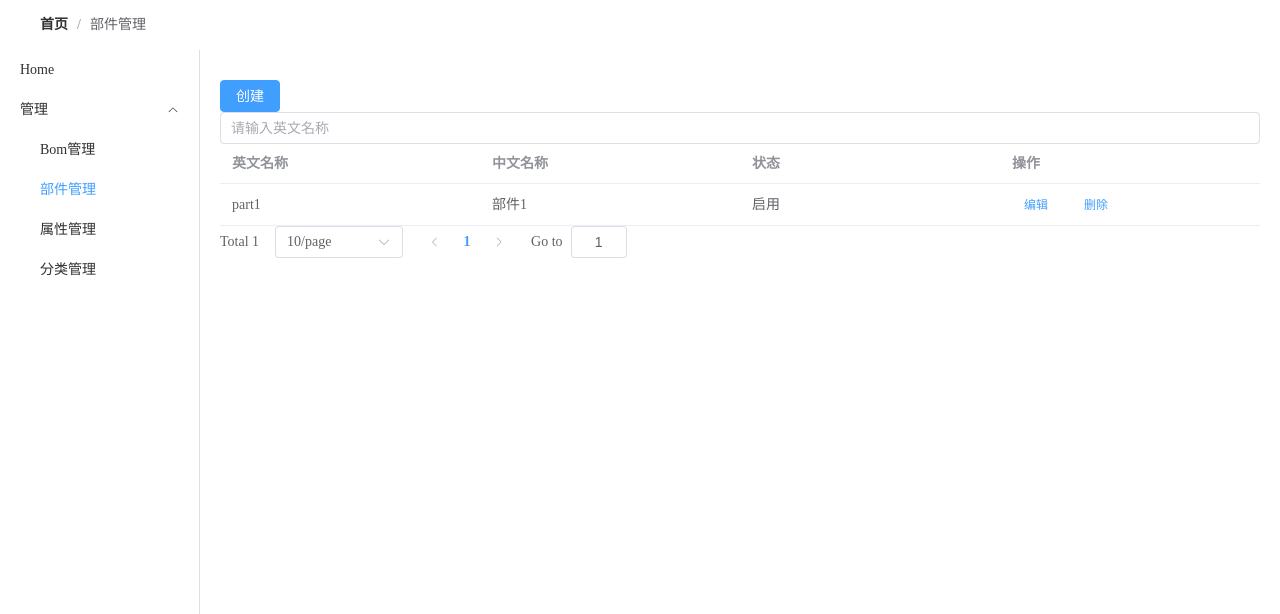
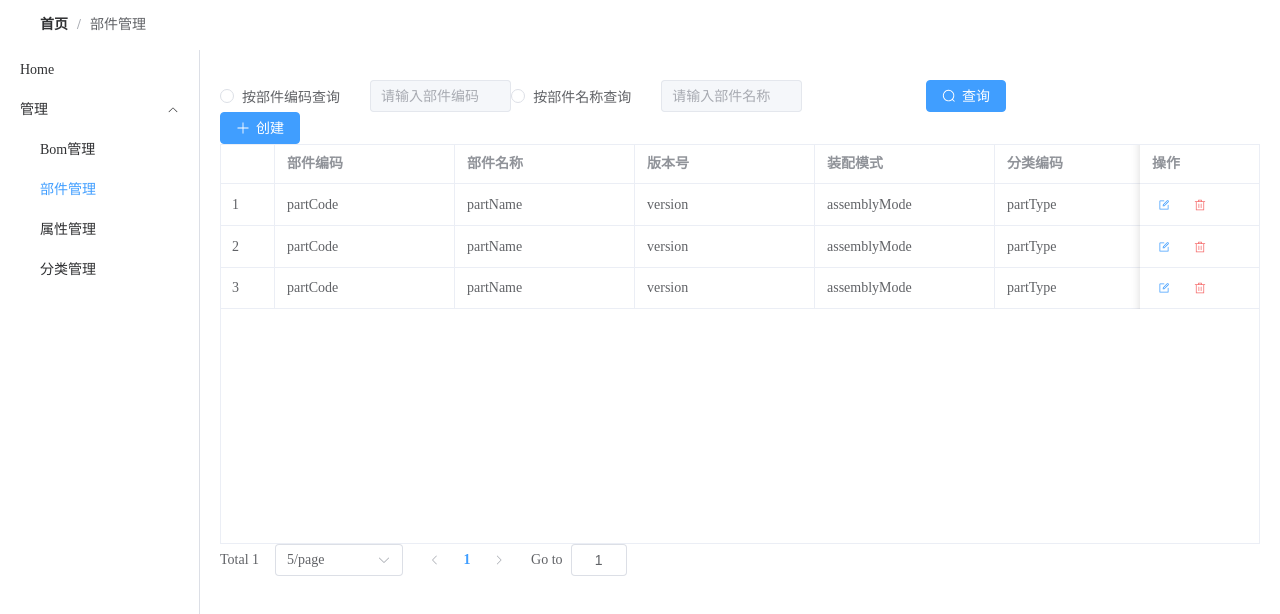
Before and after one commit to Glimound/mini-bom-frontend, a Vue app: page /partManagement in a window 1280 px wide. Shown: the top 614 px of the page. Built offline with nearby package versions, Linux system fonts and the light colour scheme.

Commit message:
添加Part创/改的对话框组件，大致完成part的界面，处理逻辑待做

```diff
--- /dev/null
+++ b/src/components/DialogCreatePart.vue
@@ -0,0 +1,220 @@
+<template>
+  <el-dialog
+    :title="props.type == 'add' ? '添加部件' : '修改部件'"
+    v-model="state.visible"
+    width="600px"
+  >
+    <el-collapse v-model="activeNames">
+      <el-collapse-item title="基本属性" name="1">
+        <el-form :model="state.partData" label-width="120px">
+          <el-form-item label="产品" prop="product" required>
+            <el-input
+              v-model="state.partData.product"
+              placeholder="如笔记本电脑"
+            ></el-input>
+          </el-form-item>
+          <el-form-item label="部件名称" prop="partName" required>
+            <el-input
+              v-model="state.partData.partName"
+            ></el-input>
+          </el-form-item>
+          <el-form-item label="默认单位" prop="defaultUnit" required>
+            <el-select v-model="state.partData.defaultUnit" placeholder="请选择">
+                <el-option
+                    v-for="item in defaultUnitOptions"
+                    :key="item.value"
+                    :label="item.label"
+                    :value="item.value"
+                >
+                    {{ item.label }}
+                </el-option>
+            </el-select>
+          </el-form-item>
+          <el-form-item label="来源" prop="source" required>
+            <el-select v-model="state.partData.source" placeholder="请选择来源">
+                <!-- 制造/购买 -->
+                <el-option label="制造" value="1"></el-option>
+                <el-option label="购买" value="2"></el-option>
+            </el-select>
+          </el-form-item>
+          <el-form-item label="装配模式" prop="assemblyMode" required>
+            <el-select v-model="state.partData.assemblyMode" placeholder="请选择装配模式">
+              <!--  装配part/零件part -->
+                <el-option label="装配part" value="装配part"></el-option>
+                <el-option label="零件part" value="零件part"></el-option>
+            </el-select>
+          </el-form-item>
+          <el-form-item label="分类" prop="classification">
+            <el-input v-model="state.partData.classification"></el-input>
+          </el-form-item>
+        </el-form>
+      </el-collapse-item>
+      <el-collapse-item title="扩展属性" name="2">
+        <el-form :model="state.partData" label-width="120px">
+            <!-- todo: 分类代码应直接通过分类获取 -->
+          <el-form-item label="分类代码" prop="classificationCode">
+            <el-input
+              v-model="state.partData.classificationCode"
+              placeholder="请输入分类代码"
+            ></el-input>
+          </el-form-item>
+          <el-form-item label="品牌" prop="brand">
+            <el-input v-model="state.partData.brand" placeholder="请输入品牌"></el-input>
+          </el-form-item>
+          <el-form-item label="型号" prop="model">
+            <el-input v-model="state.partData.model" placeholder="请输入型号"></el-input>
+          </el-form-item>
+        </el-form>
+      </el-collapse-item>
+    </el-collapse>
+    <template #footer>
+      <span class="dialog-footer">
+        <el-button @click="state.visible = false">取 消</el-button>
+        <el-button type="primary" @click="submitForm">确 定</el-button>
+      </span>
+    </template>
+  </el-dialog>
+</template>
+
+<script setup>
+import { reactive, ref } from "vue";
+import { useRoute } from "vue-router";
+//import axios from "@/utils/axios";
+import { ElMessage } from "element-plus";
+
+const props = defineProps({
+  type: String, // 用于判断是添加还是编辑
+  reload: Function // 添加或修改完后，刷新列表页
+});
+
+//默认单位的枚举值
+const defaultUnitOptions = [
+  {
+    value: "PCS",
+    label: "PCS",
+  },
+  {
+    value: "SITE",
+    label: "SITE",
+  },
+  {
+    value: "SET",
+    label: "SET",
+  },
+  {
+    value: "M",
+    label: "M",
+  },
+  {
+    value: "EACH",
+    label: "EACH",
+  },
+  {
+    value: "HOP",
+    label: "HOP",
+  },
+  {
+    value: "M*M",
+    label: "M*M",
+  },
+  {
+    value: "TRP",
+    label: "TRP",
+  },
+  {
+    value: "MON",
+    label: "MON",
+  },
+  {
+    value: "KG",
+    label: "KG",
+  },
+];
+
+const formRef = ref(null);
+const route = useRoute();
+const state = reactive({
+  visible: false,
+  partData: {
+    product: "",
+    partName: "",
+    defaultUnit: "",
+    source: "",
+    assemblyMode: "",
+    classification: "",
+    classificationCode: "",
+    brand: "",
+    model: "",
+  },
+
+});
+
+// 开启弹窗 todo:确定接口后再完成
+const open = (id) => {
+  state.visible = true;
+  if (id) {
+    state.id = id;
+    // 如果是有 id 传入，证明是修改模式
+    getDetail(id);
+  } else {
+  }
+};
+/*
+// todo:确定接口后再完成
+// 获取详情
+const getDetail = (id) => {
+  axios.get(`/categories/${id}`).then((res) => {
+    state.ruleForm = {
+      name: res.categoryName,
+      rank: res.categoryRank,
+    };
+    state.parentId = res.parentId;
+    state.categoryLevel = res.categoryLevel;
+  });
+};
+// 关闭弹窗
+const close = () => {
+  state.visible = false;
+};
+
+
+const submitForm = () => {
+  formRef.value.validate((valid) => {
+    if (valid) {
+      if (props.type == "add") {
+        // 添加方法
+        axios
+          .post("/categories", {
+            categoryLevel: state.categoryLevel,
+            parentId: state.parentId,
+            categoryName: state.ruleForm.name,
+            categoryRank: state.ruleForm.rank,
+          })
+          .then(() => {
+            ElMessage.success("添加成功");
+            state.visible = false;
+            // 接口回调之后，运行重新获取列表方法 reload
+            if (props.reload) props.reload();
+          });
+      } else {
+        // 修改方法
+        axios
+          .put("/categories", {
+            categoryId: state.id,
+            categoryLevel: state.categoryLevel,
+            parentId: state.categoryLevel,
+            categoryName: state.ruleForm.name,
+            categoryRank: state.ruleForm.rank,
+          })
+          .then(() => {
+            ElMessage.success("修改成功");
+            state.visible = false;
+            // 接口回调之后，运行重新获取列表方法 reload
+            if (props.reload) props.reload();
+          });
+      }
+    }
+  });
+};*/
+defineExpose({ open, close });
+</script>
--- a/src/views/ContentView.vue/PartManagement.vue
+++ b/src/views/ContentView.vue/PartManagement.vue
@@ -10,36 +10,74 @@
           <TheNavMenu />
         </el-aside>
         <el-main>
-          <el-button type="primary" @click="handleCreate">创建</el-button>
-          <el-input
-            placeholder="请输入英文名称"
-            v-model="searchKeyword"
-            class="input-with-select"
+          <el-container>
+            <el-radio-group v-model="queryType">
+              <el-radio :label="1">按部件编码查询</el-radio>
+              <el-input
+                placeholder="请输入部件编码"
+                v-model="searchKeywordCode"
+                :disabled="queryType !== 1"
+                class="input-with-select"
+                style="width: 20%"
+              ></el-input>
+              <el-radio :label="2">按部件名称查询</el-radio>
+              <el-input
+                placeholder="请输入部件名称"
+                v-model="searchKeywordName"
+                :disabled="queryType !== 2"
+                class="input-with-select"
+                style="width: 20%"
+              ></el-input>
+            </el-radio-group>
+            <el-button type="primary" :icon="Search" @click="Search">
+              查询
+            </el-button>
+          </el-container>
+          <el-button type="primary" :icon="Plus" @click="handleCreate"
+            >创建</el-button
           >
-            <el-button
-              icon="el-icon-search"
-              @click="handleSearch"
-            ></el-button>
-          </el-input>
-
-          <el-table :data="tableData" style="width: 100%">
+          <el-table :data="tableData" border style="width: 100%" height="400">
+            <el-table-column type="index" width="55" />
             <el-table-column
-              prop="englishName"
-              label="英文名称"
+              prop="partCode"
+              label="部件编码"
+              width="180"
             ></el-table-column>
             <el-table-column
-              prop="chineseName"
-              label="中文名称"
+              prop="partName"
+              label="部件名称"
+              width="180"
             ></el-table-column>
-            <el-table-column prop="status" label="状态"></el-table-column>
-            <el-table-column label="操作">
+            <el-table-column
+              prop="version"
+              label="版本号"
+              width="180"
+            ></el-table-column>
+            <el-table-column
+              prop="assemblyMode"
+              label="装配模式"
+              width="180"
+            ></el-table-column>
+            <el-table-column prop="partType" label="分类编码" width="180">
+            </el-table-column>
+            <el-table-column label="操作" fixed="right" width="120">
               <template #default="{ row }">
-                <el-button type="text" size="small" @click="handleEdit(row)"
-                  >编辑</el-button
-                >
-                <el-button type="text" size="small" @click="handleDelete(row)"
-                  >删除</el-button
-                >
+                <el-button
+                  link
+                  type="primary"
+                  :icon="Edit"
+                  circle
+                  size="small"
+                  @click="handleEdit(row)"
+                ></el-button>
+                <el-button
+                  link
+                  type="danger"
+                  :icon="Delete"
+                  circle
+                  size="small"
+                  @click="handleDelete(row)"
+                ></el-button>
               </template>
             </el-table-column>
           </el-table>
@@ -48,12 +86,13 @@
             @size-change="handleSizeChange"
             @current-change="handleCurrentChange"
             :current-page="currentPage"
-            :page-sizes="[10, 20, 50, 100]"
+            :page-sizes="[5, 10, 20]"
             :page-size="pageSize"
             layout="total, sizes, prev, pager, next, jumper"
             :total="total"
           >
           </el-pagination>
+          <DialogCreatePart ref="addPart" :reload="getPart" :type="state.opType" />
         </el-main>
       </el-container>
     </el-container>
@@ -63,36 +102,71 @@
 <script setup>
 import TheBreadcrumb from "@/components/TheBreadcrumb.vue";
 import TheNavMenu from "@/components/TheNavMenu.vue";
-import { ref } from "vue";
-// 定义表格数据
+import { reactive, ref } from "vue";
+import { Edit, Delete, Search, Plus } from "@element-plus/icons-vue";
+import { ElMessage } from "element-plus";
+import DialogCreatePart from "@/components/DialogCreatePart.vue";
+
+// 定义表格数据 todo: 从后端获取
 const tableData = ref([
-    {
-        englishName: "part1",
-        chineseName: "部件1",
-        status: "启用",
-    }
+  {
+    partCode: "partCode",
+    partName: "partName",
+    version: "version",
+    assemblyMode: "assemblyMode",
+    partType: "partType",
+  },
+  {
+    partCode: "partCode",
+    partName: "partName",
+    version: "version",
+    assemblyMode: "assemblyMode",
+    partType: "partType",
+  },
+  {
+    partCode: "partCode",
+    partName: "partName",
+    version: "version",
+    assemblyMode: "assemblyMode",
+    partType: "partType",
+  },
 ]);
+//查询关键词
 const searchKeyword = ref("");
+// 分页，当前页，每页显示条数，总条数 todo: 从后端获取
 const currentPage = ref(1);
-const pageSize = ref(10);
+const pageSize = ref(5);
 const total = ref(1);
+//todo: 控制查询方式
+const queryType = ref(null);
+const state = reactive({
+  opType:'add',
+});
 
-
+//填充的part表单数据
+const addPart = ref(null);
+//创建
 function handleCreate() {
-    console.log("创建");
+  state.opType = "add";
+  addPart.value.open();
 }
+//查询
 function handleSearch() {
-    console.log("搜索");
+  console.log("搜索");
 }
+//编辑
 function handleEdit(row) {
-    console.log("编辑", row);
+  console.log("编辑", row);
 }
+//删除
 function handleDelete(row) {
-    console.log("删除", row);
+  console.log("删除", row);
 }
 
+function getPart() {
+  console.log("getPart");
+}
 </script>
 
 <style lang="scss">
-
 </style>
```
Also changed, not shown: 1 other file (tests, documents, lock files or other folders).
